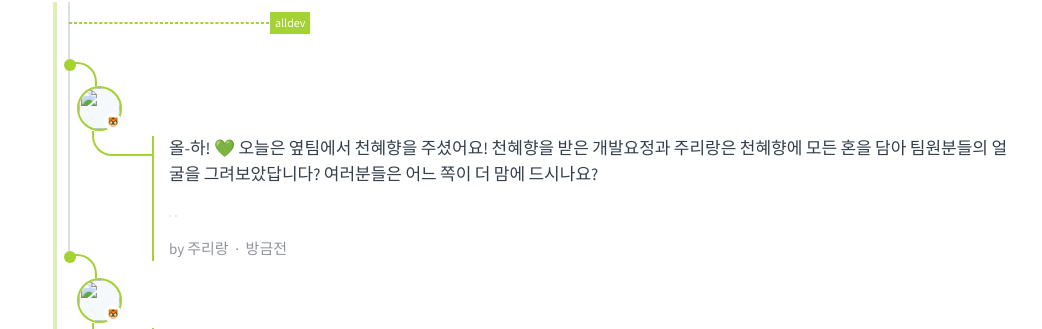
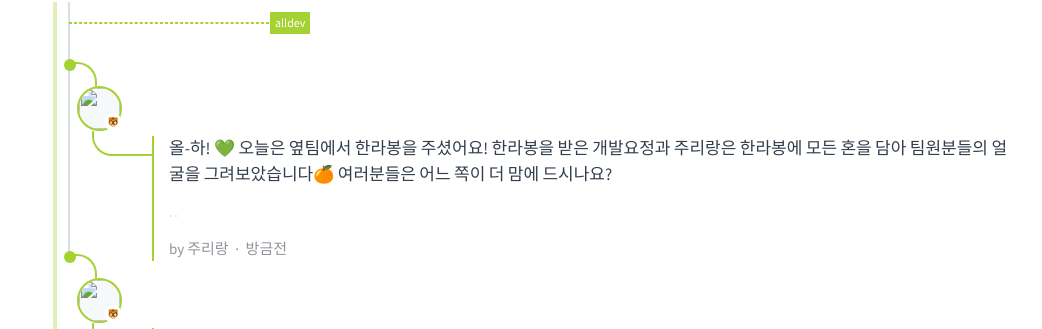
Before and after one commit to tedpark/oy-alldev.github.io, a Jekyll site: the page built from life/index.md, in a window 1280 px wide. Shown: the part 128-457 px from the top of the page, without its empty margins (108-1150 px from the left). Built offline with Jekyll 4.4.1, drawn with Linux system fonts in a browser that asks for light colours.

Commit message:
feature/life_20210120 문구 수정

```diff
--- a/_data/mention.yml
+++ b/_data/mention.yml
@@ -11,7 +11,7 @@
 
 - writer: 834631
   date: 2021-01-20 15:00
-  message: 올-하! 💚 오늘은 옆팀에서 천혜향을 주셨어요! 천혜향을 받은 개발요정과 주리랑은 천혜향에 모든 혼을 담아 팀원분들의 얼굴을 그려보았답니다? 여러분들은 어느 쪽이 더 맘에 드시나요?
+  message: 올-하! 💚 오늘은 옆팀에서 한라봉을 주셨어요! 한라봉을 받은 개발요정과 주리랑은 한라봉에 모든 혼을 담아 팀원분들의 얼굴을 그려보았습니다🍊 여러분들은 어느 쪽이 더 맘에 드시나요?
   media:
     - type: photo
       name: 20210120_jurirang
```
